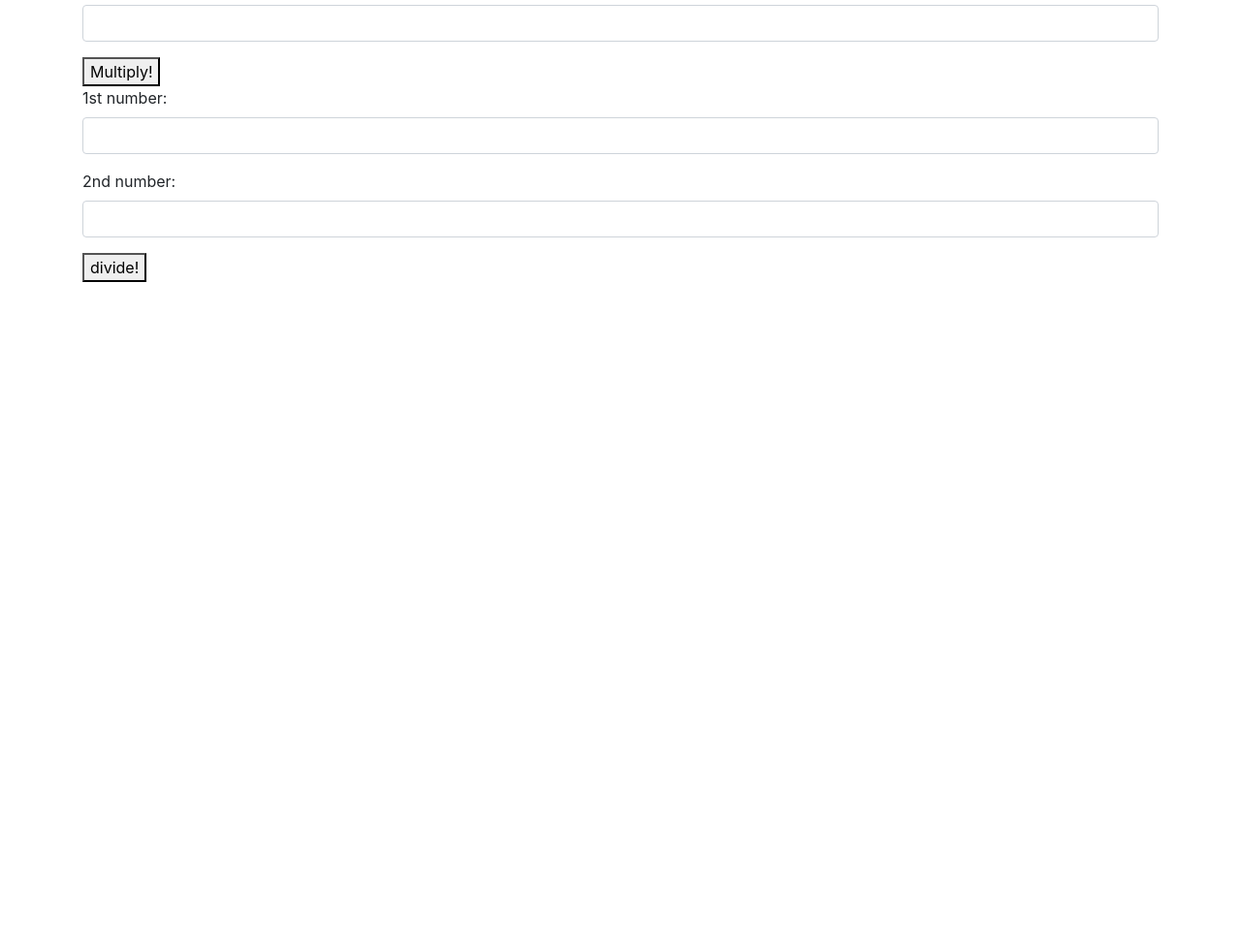
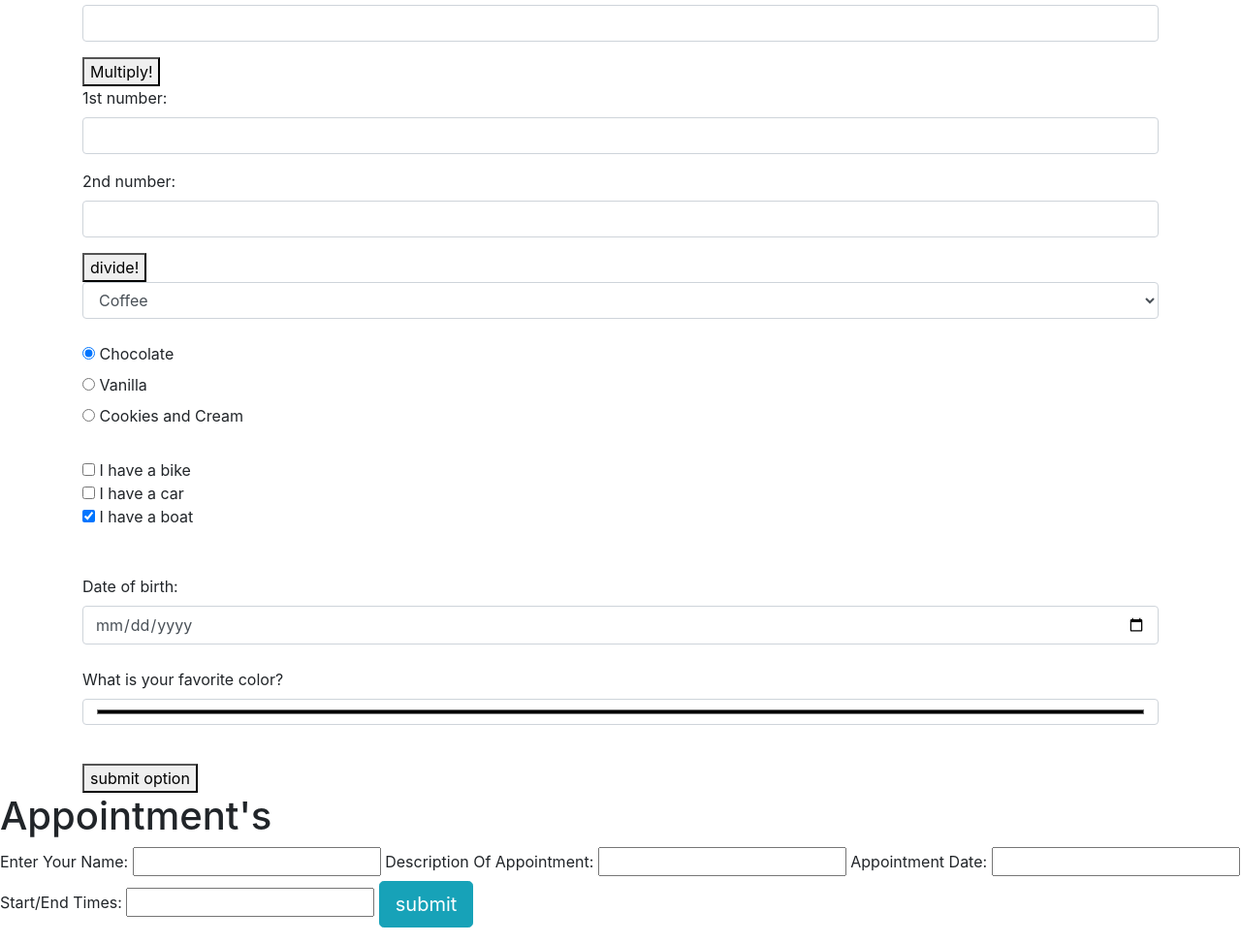
Before and after one commit to manasavesala/calculator-jquery, a plain HTML site: page index.html in a window 1280 px wide. Shown: the part 573-1546 px from the top of the page at 97% size. Before the commit the page ends 864 px from the top, so only its background shows below. Drawn offline with Linux system fonts and the light colour scheme.

Commit message:
added input forms radio buttons, checkbox.

```diff
--- a/index.html
+++ b/index.html
@@ -2,10 +2,11 @@
 <html>
   <head>
     <title>Calculator</title>
+    <script src="js/jquery-3.3.1.js"></script>
+    <script src="js/scripts.js"></script>
     <link href="css/bootstrap.css" rel="stylesheet" type="text/css">
     <link href="css/styles.css" rel="stylesheet" type="text/css">
-    <script src="js/jquery-3.3.1.js"></script>
-    <script src="js/scripts.js"></script>
+
   </head>
   <body>
     <div class="container">
@@ -67,6 +68,97 @@
 
       </div>
 
+      <form id="sec">
+        <select class="form-control" id="beverage">
+          <option value="1">Coffee</option>
+          <option value="2">Tea</option>
+          <option value="3">Kombucha</option>
+          <option value="4">Water</option>
+        </select>
+
+        <br>
+
+
+        <div class="radio">
+          <label>
+            <input type="radio" name="flavor" value="chocolate" checked>
+            Chocolate
+          </label>
+        </div>
+        <div class="radio">
+          <label>
+            <input type="radio" name="flavor" value="vanilla">
+            Vanilla
+          </label>
+        </div>
+        <div class="radio">
+          <label>
+            <input type="radio" name="flavor" value="cookiesandcream">
+            Cookies and Cream
+          </label>
+        </div><br>
+        <div id="check">
+          <input type="checkbox" name="vehicle1" value="Bike"> I have a bike<br>
+          <input type="checkbox" name="vehicle2" value="Car"> I have a car<br>
+          <input type="checkbox" name="vehicle3" value="Boat" checked> I have a boat<br><br>
+
+        </div><br>
+        <div id="date">
+          <label for="born">Date of birth:</label>
+          <input id="born" class="form-control" type="date">
+        </div><br>
+        <div class="form-group">
+          <label for="color">What is your favorite color?</label>
+          <input id="color" class="form-control" type="color">
+        </div><br>
+
+        <button type="submit" class="btnd">submit option</button>
+
+
+    </form>
+
     </div>
+
+    <h1>Appointment's</h1>
+    <form id="app">
+      <div class="form-group">
+        <label for="name">Enter Your Name:</label>
+        <input id="name" class="name1" type="text">
+        <label for="des">Description Of Appointment:</label>
+        <input id="des" class="des1" type="text">
+        <label for="date">Appointment Date:</label>
+        <input id="date" class="date1" type="text">
+        <label for="times">Start/End Times:</label>
+        <input id="times" class="times1" type="text">
+
+
+
+
+      <!-- Trigger the modal with a button -->
+      <button type="button" class="btn btn-info btn-lg" id="myBtn">submit</button>
+      </div>
+      </form>
+      <!-- Modal -->
+      <div class="modal fade" id="myModal" role="dialog">
+        <div class="modal-dialog">
+
+          <!-- Modal content-->
+          <div class="modal-content">
+            <div class="modal-header">
+              <button type="button" class="close" data-dismiss="modal">&times;</button>
+              <h4 class="modal-title">Modal Header</h4>
+            </div>
+            <div class="modal-body">
+              <p>Some text in the modal.</p>
+            </div>
+            <div class="modal-footer">
+              <button type="button" class="btn btn-default" data-dismiss="modal">Close</button>
+            </div>
+          </div>
+
+        </div>
+      </div>
+
   </body>
+
 </html>
--- a/js/scripts.js
+++ b/js/scripts.js
@@ -22,9 +22,7 @@ $(document).ready(function() {
   var result = add(number1,number2);
   $("#output").text(result);
   });
-});
 
-$(document).ready(function() {
   $("form#sub").submit(function(event) {
   event.preventDefault();
   var number1 = parseInt($("#add1").val());
@@ -32,9 +30,7 @@ $(document).ready(function() {
   var result2 = subtract(number1,number2);
   $("#suboutput").text(result2);
   });
-});
 
-$(document).ready(function() {
   $("form#mul").submit(function(event) {
   event.preventDefault();
   var number1 = parseInt($("#add1").val());
@@ -42,9 +38,7 @@ $(document).ready(function() {
   var result3 = multiply(number1,number2);
   $("#muloutput").text(result3);
   });
-});
 
-$(document).ready(function() {
   $("form#div").submit(function(event) {
   event.preventDefault();
   var number1 = parseInt($("#add1").val());
@@ -52,4 +46,18 @@ $(document).ready(function() {
   var result4 = divide(number1,number2);
   $("#divoutput").text(result4);
   });
+
+  $("form#sec").submit(function(event) {
+  event.preventDefault();
+  var beverage = parseInt($("#beverage").val());
+  $("#sub").text(beverage);
+  console.log(beverage);
+  var flavor = $("input:radio[name=flavor]:checked").val();
+  console.log(flavor);
+  var dob = $("#born").val();
+  console.log(dob);
+  var favoriteColor = $("#color").val();
+  console.log(favoriteColor);
+  });
+
 });
```
